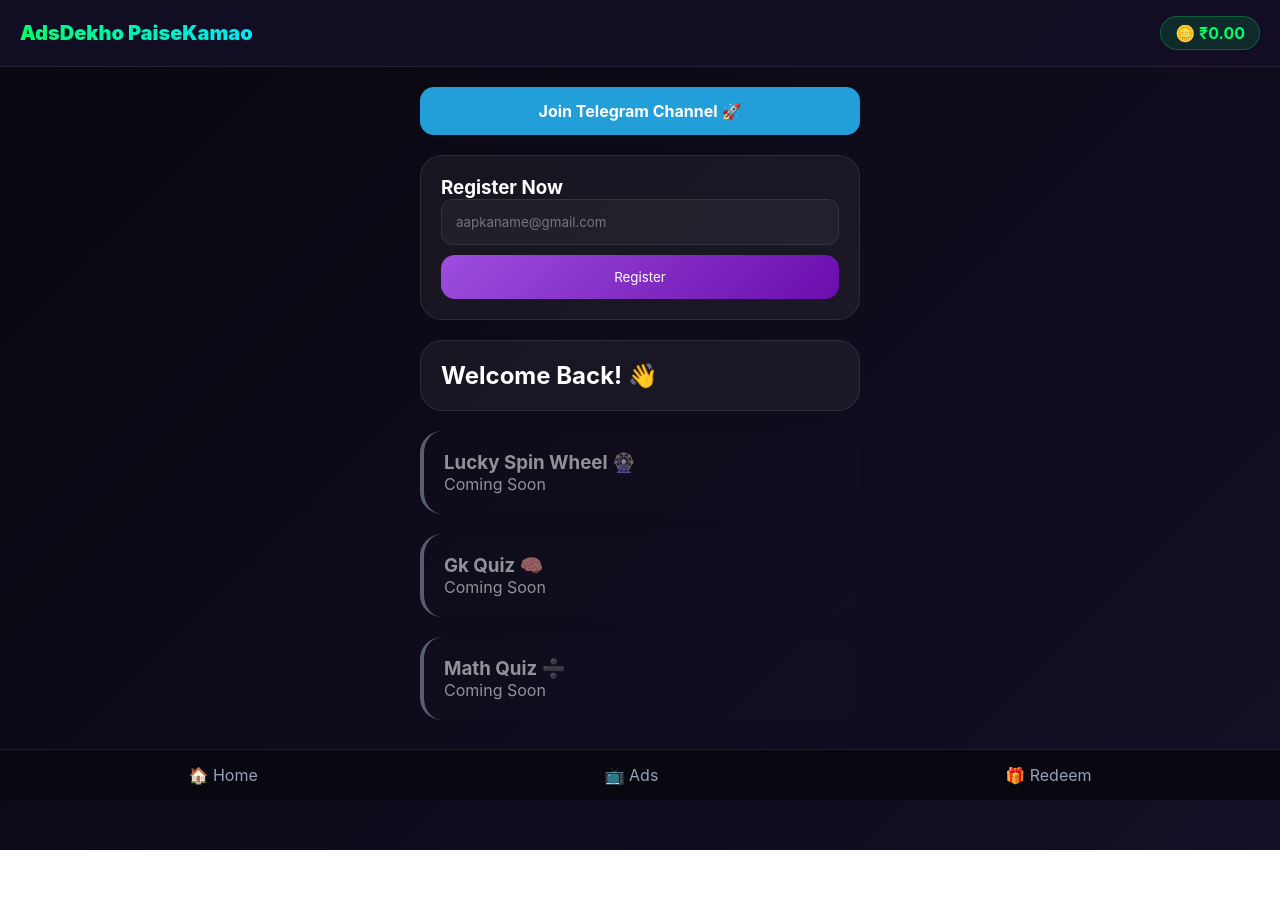
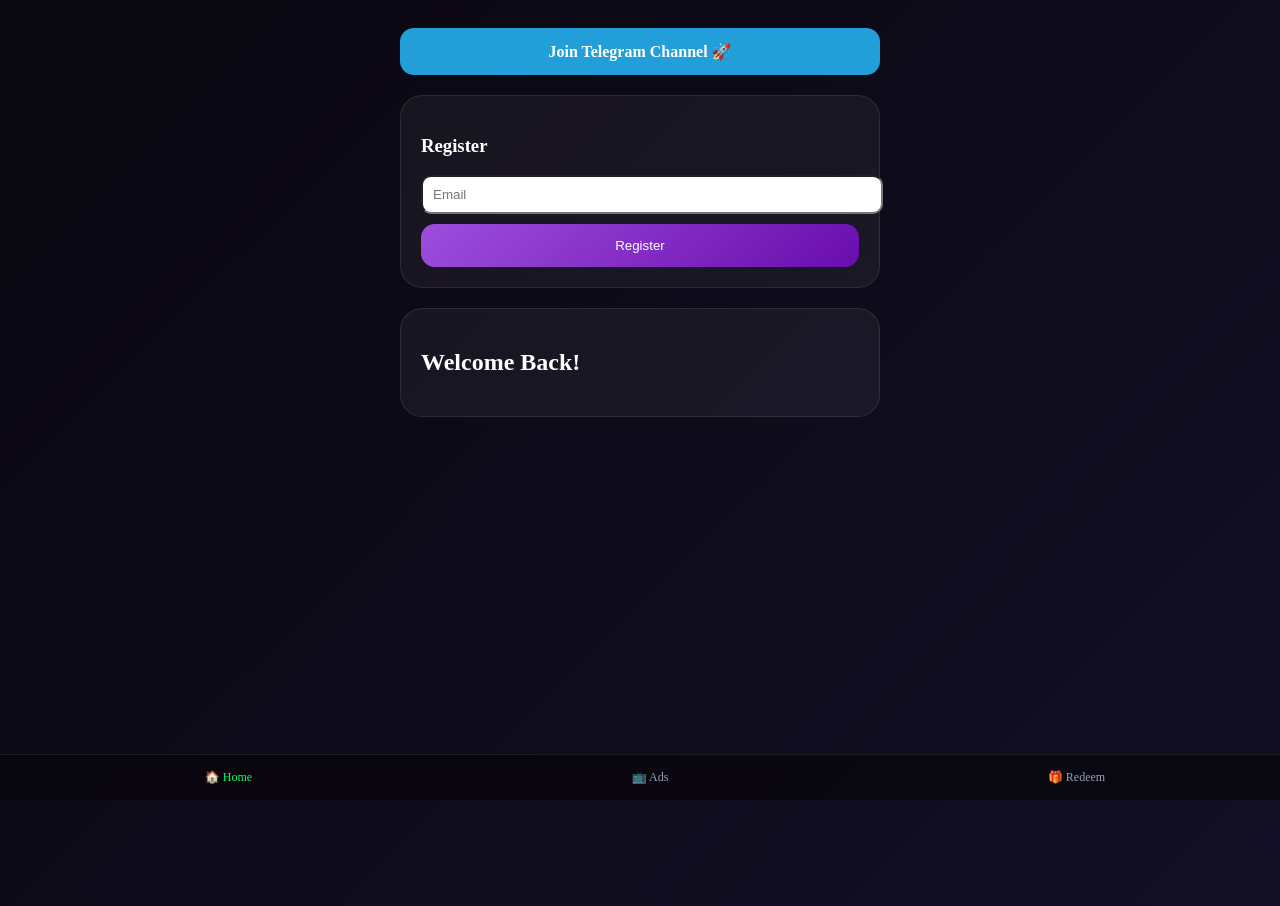
Before and after one commit to tripaathiambrish-cyber/adkamao, a plain HTML site: page index.html in a window 1280 px wide. Both pictures are taken after a click on the element "🏠 Home". Before the commit the page ends 850 px from the top, so only its background shows below. Drawn offline with Linux system fonts and the light colour scheme.

Commit message:
Update index.html

```diff
--- a/index.html
+++ b/index.html
@@ -33,63 +33,74 @@
     </script>
 
     <style>
+        /* (Yahan tumhara original CSS hai) */
         :root { --bg-gradient: linear-gradient(135deg, #09070f 0%, #130f26 100%); --card-bg: rgba(255, 255, 255, 0.05); --card-border: rgba(255, 255, 255, 0.09); --accent-green: #00ff66; --text-main: #ffffff; --text-muted: #94a3b8; }
-        * { margin: 0; padding: 0; box-sizing: border-box; font-family: -apple-system, sans-serif; }
         body { background: var(--bg-gradient); color: var(--text-main); min-height: 100vh; padding-bottom: 90px; }
-        header { background: rgba(19, 15, 38, 0.85); padding: 16px 20px; display: flex; justify-content: space-between; align-items: center; border-bottom: 1px solid var(--card-border); position: sticky; top: 0; z-index: 1000; }
-        .logo { font-size: 20px; font-weight: 900; background: linear-gradient(45deg, #00ff66, #00e5ff); -webkit-background-clip: text; -webkit-text-fill-color: transparent; }
-        .wallet-box { background: rgba(0, 255, 102, 0.12); border: 1px solid rgba(0, 255, 102, 0.25); color: var(--accent-green); padding: 6px 14px; border-radius: 20px; font-weight: 700; }
         .app-container { padding: 20px; max-width: 480px; margin: 0 auto; }
         .section { display: none; } .section.active { display: block; }
         .premium-card { background: var(--card-bg); border: 1px solid var(--card-border); border-radius: 22px; padding: 20px; margin-bottom: 20px; }
         .app-btn { background: linear-gradient(135deg, #9d4edd 0%, #6a0dad 100%); color: white; border: none; padding: 14px; width: 100%; border-radius: 14px; cursor: pointer; margin-top: 10px; }
         .telegram-btn { background: #229ed9; color: white; padding: 14px; border-radius: 14px; text-align: center; font-weight: bold; margin-bottom: 20px; display: block; text-decoration: none; }
-        .coming-soon-card { background: rgba(255, 255, 255, 0.01); border-left: 4px solid var(--text-muted); opacity: 0.55; padding: 20px; border-radius: 22px; margin-bottom: 20px; }
-        .bottom-nav { position: fixed; bottom: 0; width: 100%; background: #09070f; display: flex; justify-content: space-around; padding: 15px; border-top: 1px solid var(--card-border); }
-        .nav-item { color: var(--text-muted); cursor: pointer; text-align: center; }
+        .giftcard-grid { display: grid; grid-template-columns: repeat(3, 1fr); gap: 10px; margin: 15px 0; }
+        .giftcard-option { background: rgba(255, 255, 255, 0.03); border: 1px solid var(--card-border); border-radius: 14px; padding: 12px 6px; text-align: center; cursor: pointer; }
+        .giftcard-option.active { border-color: var(--accent-green); background: rgba(0, 255, 102, 0.12); }
+        .bottom-nav { position: fixed; bottom: 0; width: 100%; left: 0; background: rgba(9, 7, 15, 0.92); display: flex; justify-content: space-around; padding: 15px; border-top: 1px solid var(--card-border); }
+        .nav-item { color: var(--text-muted); cursor: pointer; text-align: center; font-size: 12px; }
+        .nav-item.active { color: var(--accent-green); }
+        #inapp-ad-modal { display: none; position: fixed; top: 0; left: 0; width: 100%; height: 100%; background: #000; z-index: 9999; }
     </style>
 </head>
 <body>
 
-    <header>
-        <div class="logo">AdsDekho <span>PaiseKamao</span></div>
-        <div class="wallet-box">🪙 ₹<span id="balance">0.00</span></div>
-    </header>
-
     <div class="app-container">
         <div id="home" class="section active">
-            <a href="https://t.me/adsdekho" class="telegram-btn" target="_blank">Join Telegram Channel 🚀</a>
+            <a href="https://t.me/adsdekho" class="telegram-btn">Join Telegram Channel 🚀</a>
             <div class="premium-card">
-                <h3>Register Now</h3>
-                <input type="email" id="user-email" placeholder="aapkaname@gmail.com" style="width:100%; padding:14px; border-radius:12px; background:rgba(255,255,255,0.04); color:white; border:1px solid var(--card-border);">
+                <h3>Register</h3>
+                <input type="email" id="user-email" placeholder="Email" style="width:100%; padding:10px; border-radius:10px;">
                 <button class="app-btn" onclick="registerUser()">Register</button>
             </div>
-            <div class="premium-card"><h2>Welcome Back! 👋</h2></div>
-            <div class="coming-soon-card"><h3>Lucky Spin Wheel 🎡</h3><span>Coming Soon</span></div>
-            <div class="coming-soon-card"><h3>Gk Quiz 🧠</h3><span>Coming Soon</span></div>
-            <div class="coming-soon-card"><h3>Math Quiz ➗</h3><span>Coming Soon</span></div>
+            <div class="premium-card"><h2>Welcome Back!</h2></div>
         </div>
 
         <div id="view-ads" class="section">
             <div class="premium-card">
                 <h2>Watch Premium Ads</h2>
-                <button class="app-btn" onclick="alert('Ad starting...')">Watch Video Ad</button>
+                <button class="app-btn" onclick="openInAppAdEngine()">Watch Video Ad</button>
             </div>
         </div>
 
         <div id="redeem" class="section">
             <div class="premium-card">
-                <h2>Redeem Gift Card 🎁</h2>
-                <input type="number" placeholder="Enter Amount" style="width:100%; padding:14px; margin-top:10px;">
+                <h2>Redeem Gift Card</h2>
+                <div class="giftcard-grid">
+                    <div class="giftcard-option" onclick="alert('Amazon Selected')">📦 Amazon</div>
+                    <div class="giftcard-option" onclick="alert('PlayStore Selected')">🎯 PlayStore</div>
+                    <div class="giftcard-option" onclick="alert('Flipkart Selected')">⚡ Flipkart</div>
+                </div>
             </div>
         </div>
     </div>
 
     <nav class="bottom-nav">
-        <div class="nav-item" onclick="document.querySelectorAll('.section').forEach(s=>s.style.display='none'); document.getElementById('home').style.display='block'">🏠 Home</div>
-        <div class="nav-item" onclick="document.querySelectorAll('.section').forEach(s=>s.style.display='none'); document.getElementById('view-ads').style.display='block'">📺 Ads</div>
-        <div class="nav-item" onclick="document.querySelectorAll('.section').forEach(s=>s.style.display='none'); document.getElementById('redeem').style.display='block'">🎁 Redeem</div>
+        <div class="nav-item active" onclick="showSection('home', this)">🏠 Home</div>
+        <div class="nav-item" onclick="showSection('view-ads', this)">📺 Ads</div>
+        <div class="nav-item" onclick="showSection('redeem', this)">🎁 Redeem</div>
     </nav>
 
+    <div id="inapp-ad-modal"><iframe id="ad-target-frame" style="width:100%; height:100%;"></iframe></div>
+
+    <script>
+        function showSection(id, btn) {
+            document.querySelectorAll('.section').forEach(s => s.style.display = 'none');
+            document.querySelectorAll('.nav-item').forEach(n => n.classList.remove('active'));
+            document.getElementById(id).style.display = 'block';
+            btn.classList.add('active');
+        }
+        function openInAppAdEngine() {
+            document.getElementById('inapp-ad-modal').style.display = 'block';
+            document.getElementById('ad-target-frame').src = "https://www.effectivecpmnetwork.com/m2ds8022zn?key=b7ed26fc3794ac80821ca064a92d5e76";
+        }
+    </script>
 </body>
 </html>
```
